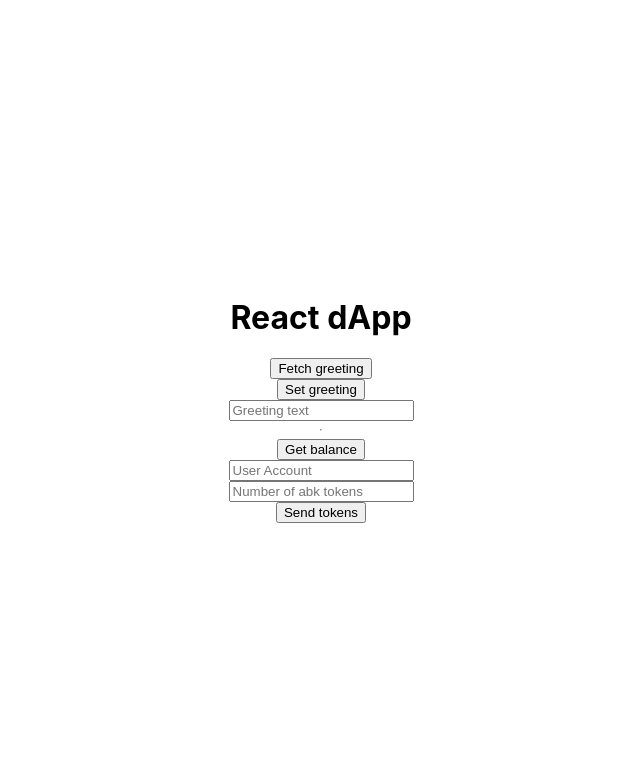
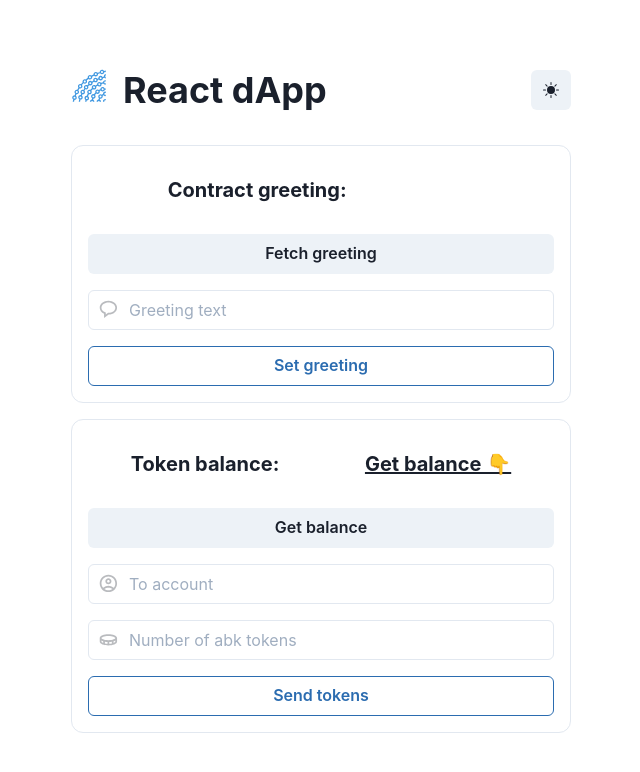
Before and after one commit to arielbk/react-dapp, a Next.js app: page / in a window 1280 px wide. Shown: the top 772 px of the page, without its empty margins (319-959 px from the left). Built offline with nearby package versions, Linux system fonts and the light colour scheme; no server answers.

Commit message:
feat: add a bearable ui with loading states

```diff
--- a/pages/_app.js
+++ b/pages/_app.js
@@ -1,7 +1,12 @@
+import { ChakraProvider } from '@chakra-ui/react'
 import '../styles/globals.css'
 
 function MyApp({ Component, pageProps }) {
-  return <Component {...pageProps} />
+  return (
+    <ChakraProvider>
+      <Component {...pageProps} />
+    </ChakraProvider>
+  )
 }
 
 export default MyApp
--- a/pages/index.js
+++ b/pages/index.js
@@ -1,17 +1,41 @@
+import {
+  Flex,
+  Heading,
+  IconButton,
+  Input,
+  Stack,
+  useTheme,
+} from '@chakra-ui/react'
+import { ethers } from 'ethers'
 import Head from 'next/head'
-import styles from '../styles/Home.module.css'
-import { useState } from 'react'
-import { ethers } from 'ethers'
+import { useState, useEffect } from 'react'
+import { Button, Box } from '@chakra-ui/react'
+import { useColorMode, InputLeftElement, InputGroup } from '@chakra-ui/react'
 import Greeter from '../artifacts/contracts/Greeter.sol/Greeter.json'
 import Token from '../artifacts/contracts/Token.sol/Token.json'
+import styles from '../styles/Home.module.css'
+import { BsMoonFill, BsFillSunFill } from 'react-icons/bs'
+import { MdOutlineAccountCircle } from 'react-icons/md'
+import { BiCoin, BiMessageRounded } from 'react-icons/bi'
+import { GiWavyChains } from 'react-icons/gi'
 
 const greeterAddress = '0x8Cdb2Ab9C7F6019787ed1878EB05D1467E48Ab83'
 const tokenAddress = '0xbb0c8942e03542E2eB28F49F1763412caC0C50f3'
 
 export default function Home() {
+  const [chainGreeting, setChainGreeting] = useState('')
+  const [isFetchingGreeting, setIsFetchingGreeting] = useState(false)
   const [greetingValue, setGreetingValue] = useState('')
-  const [userAccount, setUserAccount] = useState('')
+  const [isSettingGreeting, setIsSettingGreeting] = useState(false)
+
+  const [balance, setBalance] = useState('')
+  const [isGettingBalance, setIsGettingBalance] = useState(false)
+  const [toAddress, setToAddress] = useState('')
   const [amount, setAmount] = useState(0)
+  const [isSending, setIsSending] = useState(false)
+
+  const { colorMode, toggleColorMode } = useColorMode()
+  const chakraTheme = useTheme()
 
   // request access to the user's MetaMask account
   async function requestAccount() {
@@ -20,25 +44,24 @@ export default function Home() {
 
   // call the smart contract, read the current greeting value
   async function fetchGreeting() {
-    if (typeof window.ethereum !== 'undefined') {
+    if (!window.ethereum) return
+    setIsFetchingGreeting(true)
     const provider = new ethers.providers.Web3Provider(window.ethereum)
-      const contract = new ethers.Contract(
-        greeterAddress,
-        Greeter.abi,
-        provider
-      )
+    const contract = new ethers.Contract(greeterAddress, Greeter.abi, provider)
     try {
       const data = await contract.greet()
-        console.log('data: ', data)
+      setChainGreeting(data)
+      setIsFetchingGreeting(false)
     } catch (err) {
       console.log('Error: ', err)
-      }
+      setIsFetchingGreeting(false)
     }
   }
 
   // call the smart contract, send an update
   async function setGreeting() {
     if (!greetingValue || !window.ethereum) return
+    setIsSettingGreeting(true)
     await requestAccount()
     const provider = new ethers.providers.Web3Provider(window.ethereum)
     const signer = provider.getSigner()
@@ -46,12 +69,13 @@ export default function Home() {
     const transaction = await contract.setGreeting(greetingValue)
     await transaction.wait()
     setGreetingValue('')
-    fetchGreeting()
+    setIsSettingGreeting(false)
   }
 
   // get current user token balance
   async function getBalance() {
     if (!window.ethereum) return
+    setIsGettingBalance(true)
     const [account] = await window.ethereum.request({
       method: 'eth_requestAccounts',
     })
@@ -59,20 +83,28 @@ export default function Home() {
     const provider = new ethers.providers.Web3Provider(window.ethereum)
     const contract = new ethers.Contract(tokenAddress, Token.abi, provider)
     const balance = await contract.balanceOf(account)
-    console.log('Balance:', balance.toString())
+    setBalance(balance.toString())
+    setIsGettingBalance(false)
   }
 
   // send token to another user
   async function sendTokens() {
     if (!amount || !window.ethereum) return
-    console.log(`Sending ${amount} tokens to account ${userAccount} ...`)
+    setIsSending(true)
+    console.log(`Sending ${amount} tokens to account ${toAddress} ...`)
     const provider = new ethers.providers.Web3Provider(window.ethereum)
     const signer = provider.getSigner()
     const contract = new ethers.Contract(tokenAddress, Token.abi, signer)
-    const transaction = await contract.transfer(userAccount, amount)
+    const transaction = await contract.transfer(toAddress, amount)
     await transaction.wait()
-    console.log(`${amount} tokens sent to ${userAccount}`)
+    console.log(`${amount} tokens sent to ${toAddress}`)
+    setIsSending(false)
   }
+
+  // fetch initial greeting on load
+  useEffect(() => {
+    fetchGreeting()
+  }, [])
 
   return (
     <div className={styles.container}>
@@ -86,24 +118,125 @@ export default function Home() {
       </Head>
 
       <main className={styles.main}>
-        <h1>React dApp</h1>
-        <button onClick={fetchGreeting}>Fetch greeting</button>
-        <button onClick={setGreeting}>Set greeting</button>
-        <input
+        <Flex
+          alignItems={'center'}
+          justifyContent={'space-between'}
+          mb={8}
+          width="100%"
+          maxWidth="500px"
+        >
+          <Heading>
+            <Box display="inline-block" mr="4" color="blue.400">
+              <GiWavyChains />
+            </Box>
+            React dApp
+          </Heading>
+          <IconButton
+            icon={colorMode === 'light' ? <BsFillSunFill /> : <BsMoonFill />}
+            onClick={toggleColorMode}
+          />
+        </Flex>
+        <Stack spacing={4} width="100%" maxWidth="500px">
+          <Stack
+            borderWidth={1}
+            p={4}
+            borderRadius={12}
+            spacing={4}
+            _hover={{
+              boxShadow: '0 5px 30px rgba(0,0,0,0.1)',
+              transition: '0.3s',
+            }}
+          >
+            <Heading
+              size="md"
+              p={4}
+              textAlign={'center'}
+              display="flex"
+              justifyContent="space-around"
+            >
+              <Box>Contract greeting:</Box>
+              <Box textDecoration={'underline'}>{chainGreeting}</Box>
+            </Heading>
+            <Button onClick={fetchGreeting} isLoading={isFetchingGreeting}>
+              Fetch greeting
+            </Button>
+            <InputGroup>
+              <InputLeftElement pointerEvents="none">
+                <Box fontSize="1.3rem" opacity="0.3">
+                  <BiMessageRounded />
+                </Box>
+              </InputLeftElement>
+              <Input
                 onClick={(e) => setGreetingValue(e.target.value)}
                 placeholder="Greeting text"
               />
-        <hr />
-        <button onClick={getBalance}>Get balance</button>
-        <input
-          onClick={(e) => setUserAccount(e.target.value)}
-          placeholder="User Account"
+            </InputGroup>
+            <Button
+              onClick={setGreeting}
+              isLoading={isSettingGreeting}
+              colorScheme={'blue'}
+              variant={'outline'}
+            >
+              Set greeting
+            </Button>
+          </Stack>
+          <Stack
+            borderWidth={1}
+            p={4}
+            spacing={4}
+            borderRadius={12}
+            _hover={{
+              boxShadow: '0 5px 30px rgba(0,0,0,0.1)',
+              transition: '0.3s',
+            }}
+          >
+            <Heading
+              size="md"
+              py={4}
+              textAlign={'center'}
+              display="flex"
+              justifyContent="space-around"
+            >
+              <Box>Token balance:</Box>
+              <Box textDecoration={'underline'}>
+                {balance || 'Get balance 👇'}
+              </Box>
+            </Heading>
+            <Button onClick={getBalance} isLoading={isGettingBalance}>
+              Get balance
+            </Button>
+            <InputGroup>
+              <InputLeftElement pointerEvents="none">
+                <Box fontSize="1.3rem" opacity="0.3">
+                  <MdOutlineAccountCircle />
+                </Box>
+              </InputLeftElement>
+              <Input
+                onChange={(e) => setToAddress(e.target.value)}
+                placeholder="To account"
               />
-        <input
+            </InputGroup>
+            <InputGroup>
+              <InputLeftElement pointerEvents="none">
+                <Box fontSize="1.3rem" opacity="0.3">
+                  <BiCoin />
+                </Box>
+              </InputLeftElement>
+              <Input
                 onClick={(e) => setAmount(e.target.value)}
                 placeholder="Number of abk tokens"
               />
-        <button onClick={sendTokens}>Send tokens</button>
+            </InputGroup>
+            <Button
+              onClick={sendTokens}
+              isLoading={isSending}
+              colorScheme="blue"
+              variant={'outline'}
+            >
+              Send tokens
+            </Button>
+          </Stack>
+        </Stack>
       </main>
     </div>
   )
```
Also changed, not shown: package.json (+6 -1 lines), 1 other file (tests, documents, lock files or other folders). Lines whose indentation alone changed are shown as unchanged.
